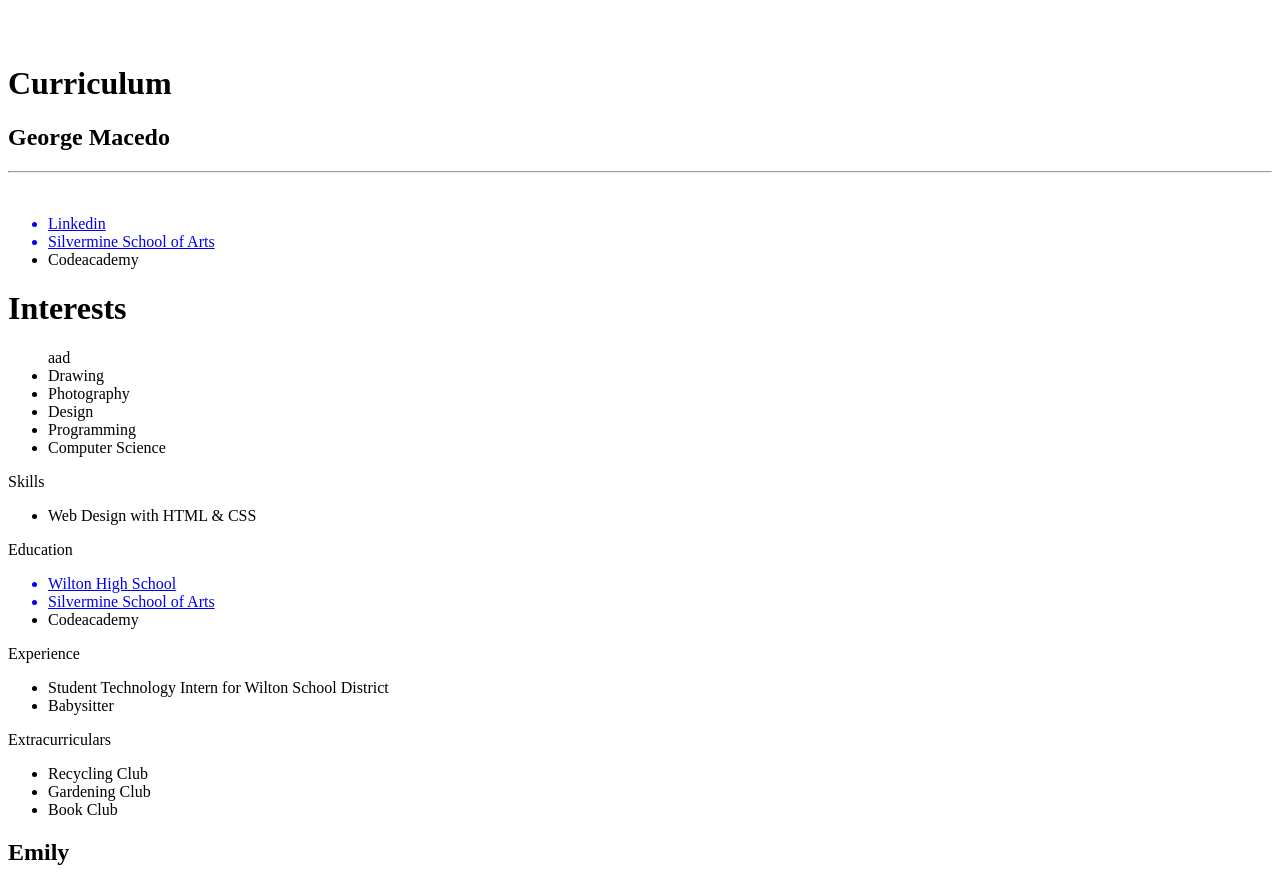
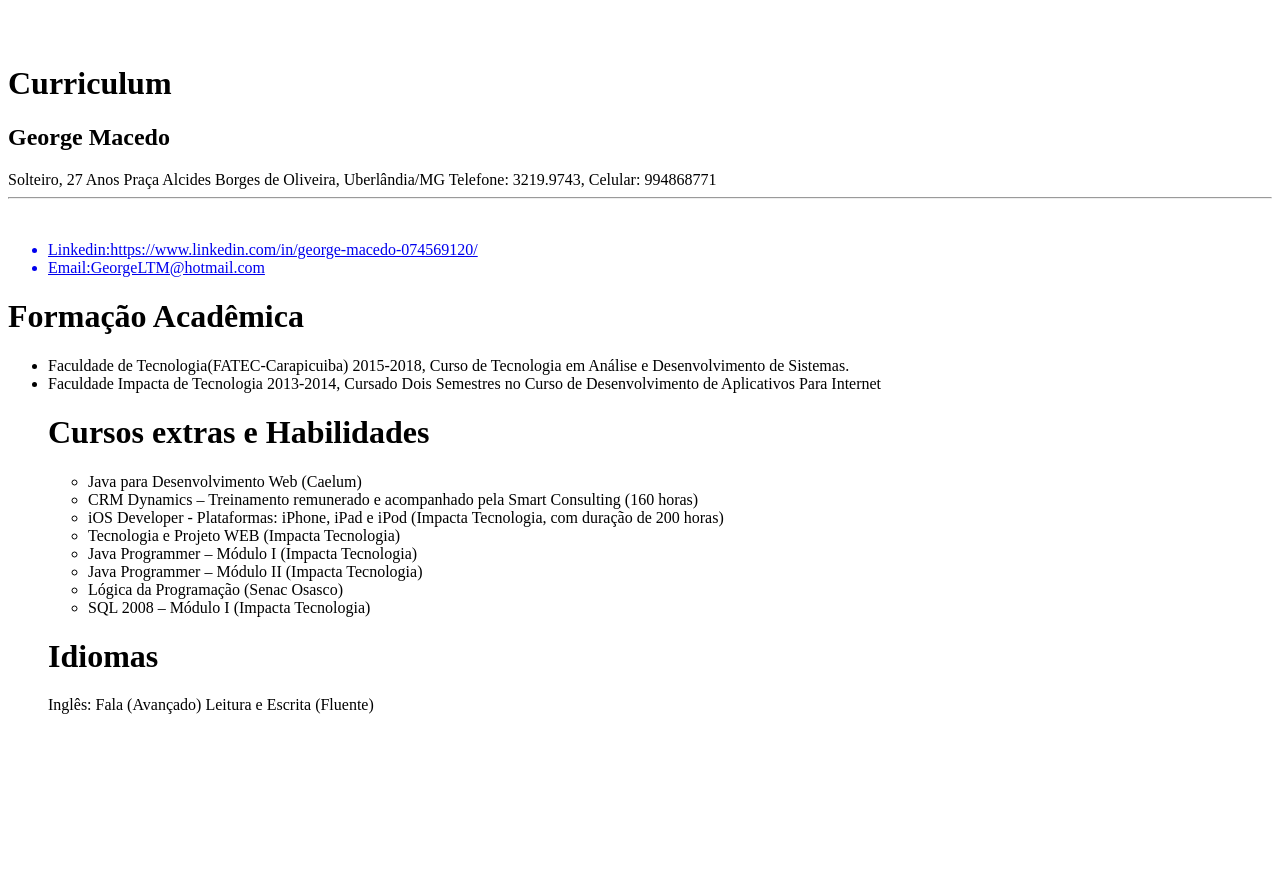
Before and after one commit to GeorgeLMac/Curriculum, a plain HTML site: page index.html in a window 1280 px wide. After the commit the page ends 800 px from the top, so only its background shows below. Drawn offline with Linux system fonts and the light colour scheme.

Commit message:
Update index.html

```diff
--- a/index.html
+++ b/index.html
@@ -4,56 +4,40 @@
   <br><br>
   <h1>Curriculum</h1>
   <h2>George Macedo</h2>
+  Solteiro, 27 Anos
+  Praça Alcides Borges de Oliveira, Uberlândia/MG
+  Telefone: 3219.9743, Celular: 994868771
   <hr />
   <br>
 
   <ul>
     <a href="https://www.linkedin.com/in/george-macedo-074569120/">
-      <li>Linkedin</li>
+      <li>Linkedin:https://www.linkedin.com/in/george-macedo-074569120/</li>
     </a>
     <!--Link-->
-    <a href="https://www.silvermineart.org/">
-      <li>Silvermine School of Arts</li>
+    <a href="mailto:youremailaddress">
+      <li>Email:GeorgeLTM@hotmail.com</li>
     </a>
-    <li>Codeacademy</li>
+
   </ul>
 
-  <h1>Interests</h1>
+  <h1>Formação Acadêmica</h1>
   <ul text-align: center>
-    aad
-    <li>Drawing</li>
-    <li>Photography</li>
-    <li>Design</li>
-    <li>Programming</li>
-    <li>Computer Science</li>
+
+    <li>Faculdade de Tecnologia(FATEC-Carapicuiba) 2015-2018, Curso de Tecnologia em Análise e Desenvolvimento de Sistemas.</li>
+    <li>Faculdade Impacta de Tecnologia 2013-2014, Cursado Dois Semestres no Curso de Desenvolvimento de Aplicativos Para Internet</li>
+
+  <h1>Cursos extras e Habilidades</h1>
+  <ul>
+    <li>Java para Desenvolvimento Web (Caelum)</li>
+    <li>CRM Dynamics – Treinamento remunerado e acompanhado pela Smart Consulting (160 horas)</li>
+    <li>iOS Developer - Plataformas: iPhone, iPad e iPod (Impacta Tecnologia, com duração de 200 horas)</li>
+    <li>Tecnologia e Projeto WEB (Impacta Tecnologia)</li>
+    <li>Java Programmer – Módulo I (Impacta Tecnologia) </li>
+    <li>Java Programmer – Módulo II (Impacta Tecnologia) </li>
+    <li>Lógica da Programação (Senac Osasco)</li>
+    <li>SQL 2008 – Módulo I (Impacta Tecnologia)</li>
   </ul>
-  <p class="head">Skills</p>
-  <ul>
-    <li>Web Design with HTML & CSS</li>
-  </ul>
-  <p class="head">Education</p>
-  <ul>
-    <a href="http://www.wiltonhighschool.org/pages/Wilton_High_School">
-      <li>Wilton High School</li>
-    </a>
-    <!--Link-->
-    <a href="https://www.silvermineart.org/">
-      <li>Silvermine School of Arts</li>
-    </a>
-    <li>Codeacademy</li>
-  </ul>
-  <p class="head">Experience</p>
-  <ul>
-    <li>Student Technology Intern for Wilton School District</li>
-    <li>Babysitter</li>
-  </ul>
-  <p class="head">Extracurriculars</p>
-  <ul>
-    <li>Recycling Club</li>
-    <li>Gardening Club</li>
-    <li>Book Club</li>
-  </ul>
-</div>
-<div class="right"></div>
-<div id="footer">
-  <h2 id="name">Emily</h2></div>
+
+  <h1>Idiomas</h1>
+  Inglês: Fala (Avançado) Leitura e Escrita (Fluente)
```
